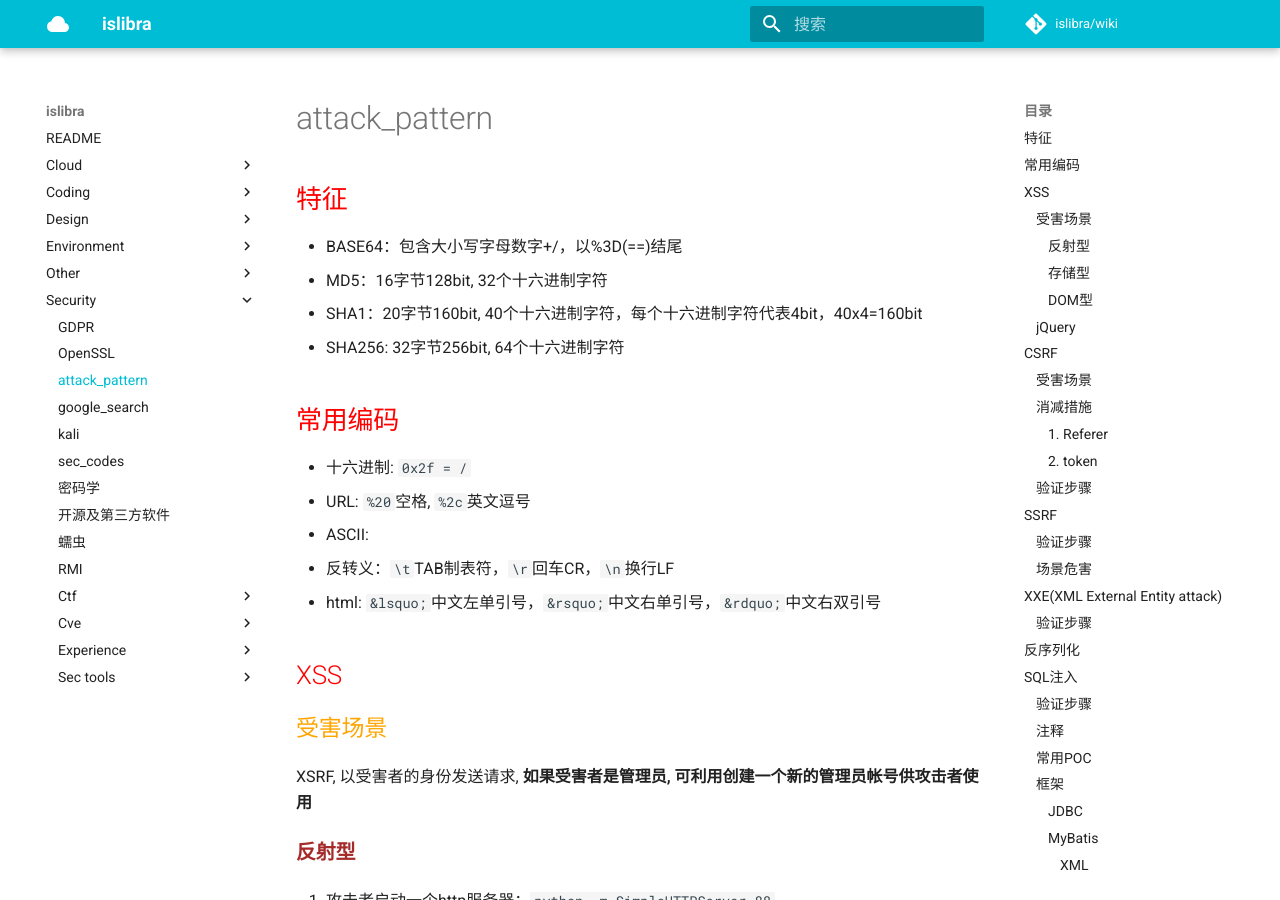
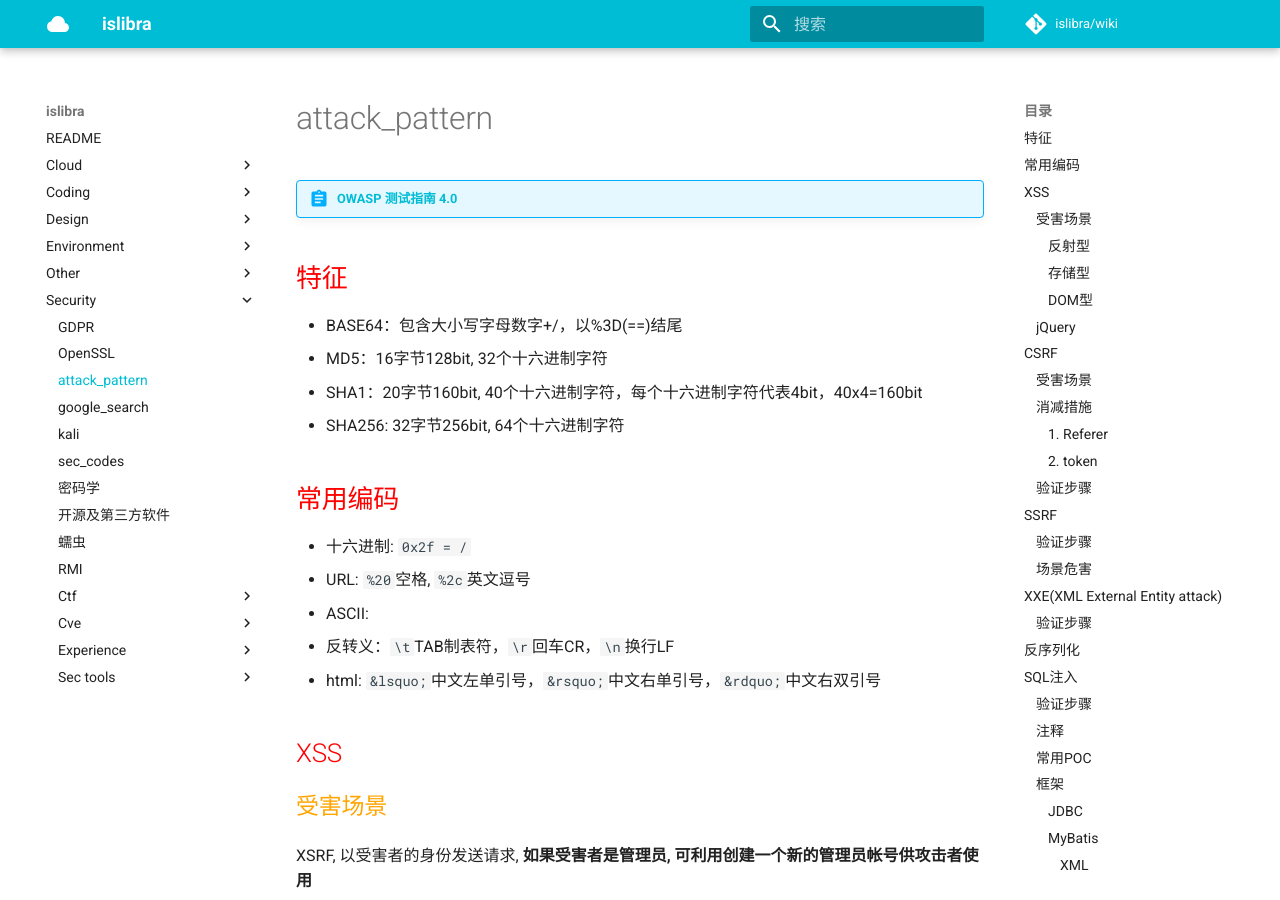
Before and after one commit to islibra/wiki, an MkDocs documentation site: the page built from docs/security/attack_pattern.md, in a window 1280 px wide and 900 px high. Built offline with MkDocs 1.6.1 and Material for MkDocs 9.7.7, drawn with Linux system fonts in a browser that asks for light colours; comment, search, counter and statistics services are not loaded.

Commit message:
Update attack_pattern.md

```diff
--- a/docs/security/attack_pattern.md
+++ b/docs/security/attack_pattern.md
@@ -1,4 +1,6 @@
 # attack_pattern
+
+!!! abstract "[OWASP 测试指南 4.0](https://kennel209.gitbooks.io/owasp-testing-guide-v4/content/zh/index.html)"
 
 ## 特征
 
```
